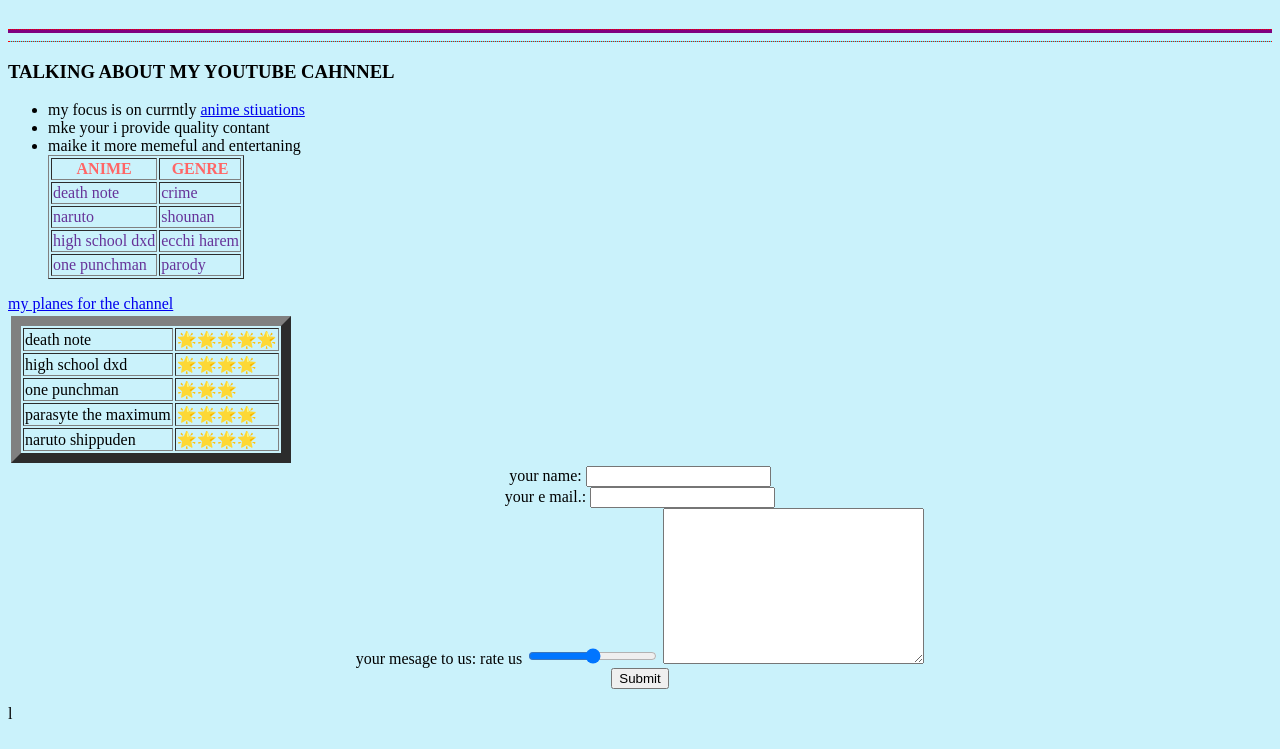
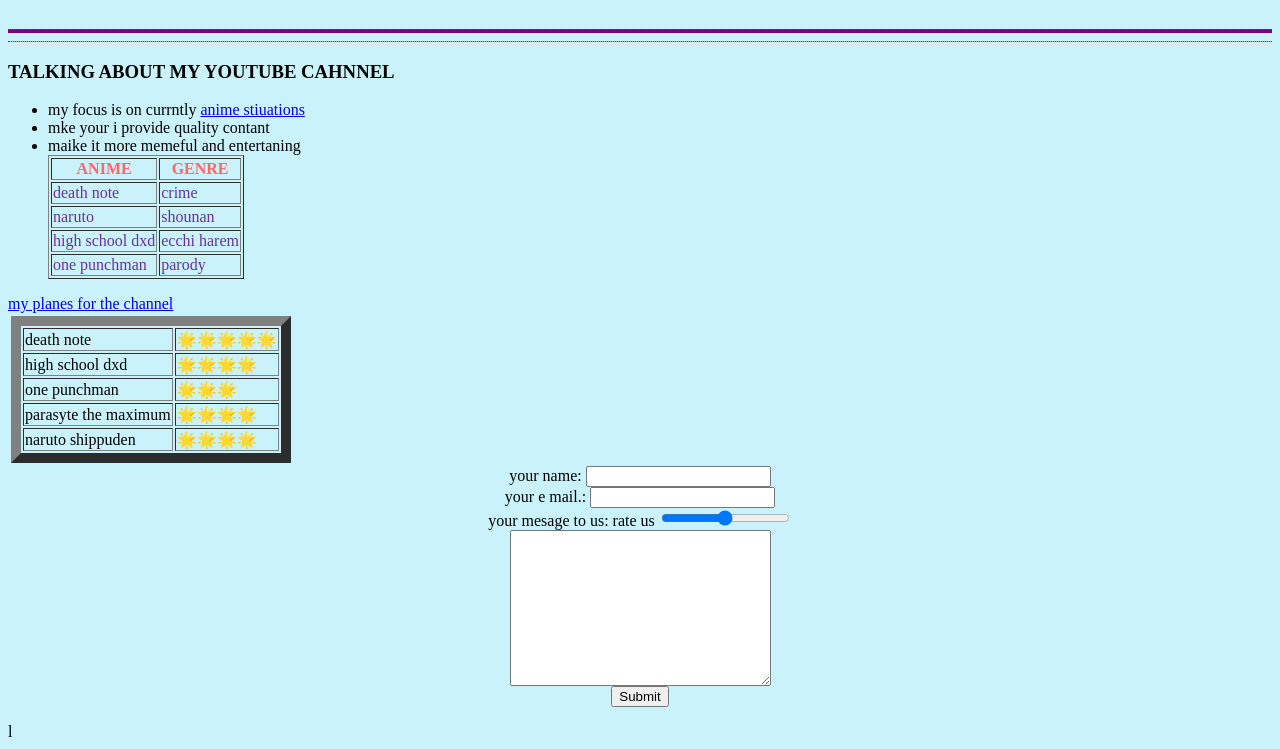
Before and after one commit to Ayush0091/my-first-website, a plain HTML site: page index.html in a window 1280 px wide. Shown: the part 206-955 px from the top of the page. Drawn offline with Linux system fonts and the light colour scheme.

Commit message:
Update index.html

```diff
--- a/index.html
+++ b/index.html
@@ -98,7 +98,7 @@
     <input type="Email" name="your email">  <br>
     <label for="">your mesage to us:</label>
     <label for="">rate us </label>
-    <input type="range">
+    <input type="range"><br>
     <textarea name="message" id="" cols="30" rows="10"></textarea><br>
     <input type="submit"name="your message">
 
```
